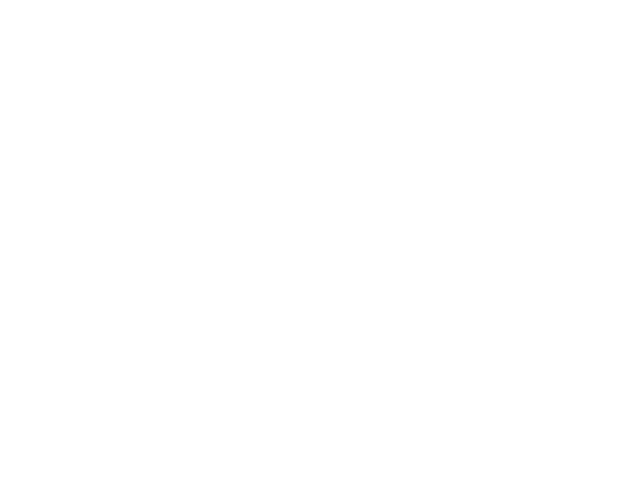
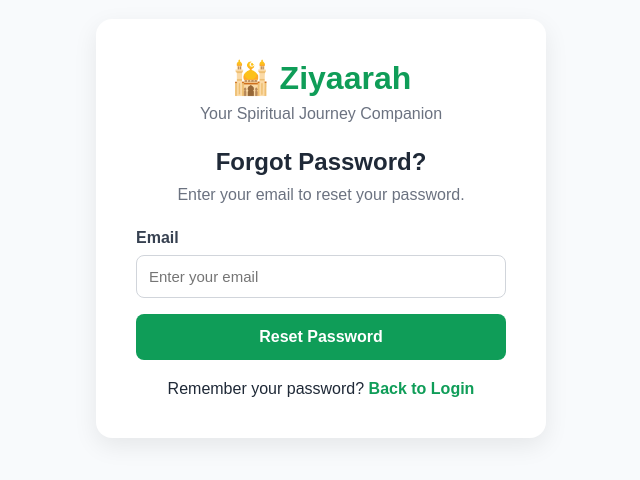
Before and after one commit to ziyaarah-team/ziyaarah, a React (Vite) app: page /forgot-password in a window 1280 px wide. Before the commit this address had no page. Shown: the part 172-652 px from the top of the page, without its empty margins (319-959 px from the left). Built offline with nearby package versions, Linux system fonts and the light colour scheme.

Commit message:
Add auth store and forgot password

```diff
--- a/package.json
+++ b/package.json
@@ -12,7 +12,8 @@
   "dependencies": {
     "react": "^19.2.8",
     "react-dom": "^19.2.8",
-    "react-router-dom": "^7.18.3"
+    "react-router-dom": "^7.18.3",
+    "zustand": "^5.0.15"
   },
   "devDependencies": {
     "@eslint/js": "^10.0.1",
--- /dev/null
+++ b/src/components/pages/ForgotPassword.jsx
@@ -0,0 +1,55 @@
+import Input from "../common/Input";
+import Button from "../common/Button";
+import { useState } from "react";
+
+function ForgotPassword() {
+  const [message, setMessage] = useState("");
+
+  const handleSubmit = (e) => {
+    e.preventDefault();
+    const email = e.target.email.value.trim();
+
+    if (!email) {
+      setMessage("Please enter your email address.");
+      return;
+    }
+
+    setMessage("Password reset instructions have been sent to your email.");
+  };
+
+  return (
+    <div className="auth-page">
+      <div className="auth-card">
+        <div className="auth-header">
+          <h1>🕌 Ziyaarah</h1>
+          <p>Your Spiritual Journey Companion</p>
+        </div>
+
+        <div className="form-header">
+          <h2>Forgot Password?</h2>
+          <p>Enter your email to reset your password.</p>
+        </div>
+
+        <form onSubmit={handleSubmit}>
+          <Input
+            label="Email"
+            name="email"
+            placeholder="Enter your email"
+            type="email"
+          />
+
+          {message && <p className="form-error">{message}</p>}
+
+          <Button type="submit">Reset Password</Button>
+        </form>
+
+        <p className="auth-switch">
+          Remember your password?{" "}
+          <a href="/login">Back to Login</a>
+        </p>
+      </div>
+    </div>
+  );
+}
+
+export default ForgotPassword;
--- a/src/components/routes/AppRoutes.jsx
+++ b/src/components/routes/AppRoutes.jsx
@@ -2,6 +2,7 @@ import { Routes, Route } from "react-router-dom";
 import Home from "../pages/Home";
 import Login from "../pages/Login";
 import Register from "../pages/Register";
+import ForgotPassword from "../pages/ForgotPassword";
 import DashboardLayout from "../layouts/DashboardLayout";
 import TripPlanner from "../pages/TripPlanner";
 import RitualTracker from "../pages/RitualTracker";
@@ -9,13 +10,15 @@ import AboutUs from "../pages/AboutUs";
 import Prayers from "../pages/Prayers";
 import Events from "../pages/Events";
 import Contact from "../pages/Contact";
-import Resources from"../pages/Resources";
+import Resources from "../pages/Resources";
+
 export default function AppRoutes() {
   return (
     <Routes>
       <Route path="/" element={<Home />} />
       <Route path="/login" element={<Login />} />
       <Route path="/register" element={<Register />} />
+      <Route path="/forgot-password" element={<ForgotPassword />} />
       <Route path="/dashboard" element={<DashboardLayout />} />
       <Route path="/trips" element={<TripPlanner />} />
       <Route path="/ritual-tracker" element={<RitualTracker />} />
@@ -23,7 +26,7 @@ export default function AppRoutes() {
       <Route path="/prayers" element={<Prayers />} />
       <Route path="/events" element={<Events />} />
       <Route path="/contact" element={<Contact />} />
-      <Route path="/resources" element={<Resources/>}/>
+      <Route path="/resources" element={<Resources />} />
     </Routes>
   );
 }
--- /dev/null
+++ b/src/store/authStore.js
@@ -0,0 +1,18 @@
+import { create } from "zustand";
+
+const useAuthStore = create((set) => ({
+  token: localStorage.getItem("token") || null,
+  user: null,
+
+  setAuth: (token, user) => {
+    localStorage.setItem("token", token);
+    set({ token, user });
+  },
+
+  logout: () => {
+    localStorage.removeItem("token");
+    set({ token: null, user: null });
+  },
+}));
+
+export default useAuthStore;
```
Also changed, not shown: 1 other file (tests, documents, lock files or other folders).
